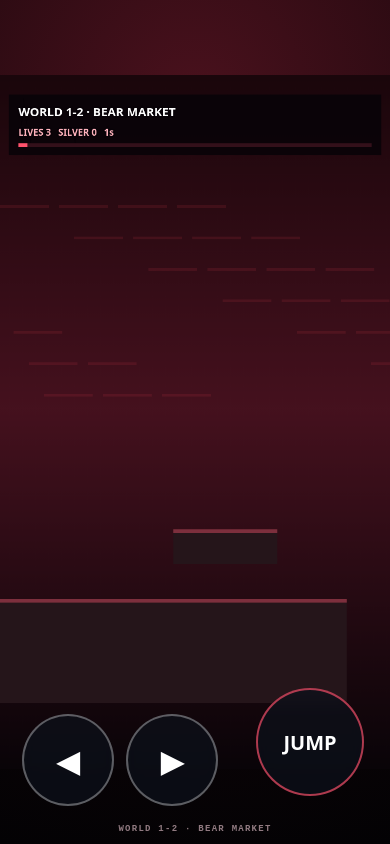
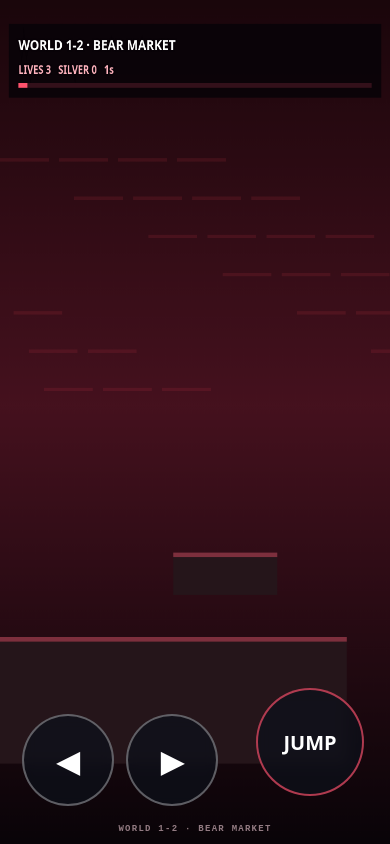
Before and after one commit to jchainsonsol/w3bcmedia-site, a plain HTML site: page games/silver-bull-bros/level2-mobile.html in a window 390 px wide. Drawn offline with Linux system fonts and the light colour scheme; animation ran at ten frames a second.

Commit message:
Fix Bear Market mobile viewport zoom and return to menu

```diff
--- a/games/silver-bull-bros/level2-mobile.html
+++ b/games/silver-bull-bros/level2-mobile.html
@@ -1,8 +1,8 @@
 <!doctype html><html><head><meta charset="utf-8"><meta name="viewport" content="width=device-width,initial-scale=1,maximum-scale=1,user-scalable=no,viewport-fit=cover"><meta name="theme-color" content="#100508"><title>Silver Bull Bros. — Bear Market</title>
 <style>
-html,body{margin:0;width:100%;height:100%;overflow:hidden;background:#050205;color:#fff;font-family:Inter,system-ui,sans-serif;touch-action:none;overscroll-behavior:none}*{box-sizing:border-box}
-#wrap{position:fixed;inset:0;display:grid;place-items:center;background:radial-gradient(circle at 50% 12%,#4a111d,#120509 58%,#030204)}
-canvas{display:block;width:100vw;height:100dvh;max-width:56.25dvh;max-height:177.78vw;object-fit:contain;background:#14070b}
+html,body{margin:0;position:fixed;inset:0;width:100%;height:100%;overflow:hidden;background:#050205;color:#fff;font-family:Inter,system-ui,sans-serif;touch-action:none;overscroll-behavior:none;-webkit-text-size-adjust:100%}*{box-sizing:border-box}
+#wrap{position:fixed;inset:0;width:100%;height:100%;overflow:hidden;background:radial-gradient(circle at 50% 12%,#4a111d,#120509 58%,#030204)}
+canvas{position:absolute;inset:0;display:block;width:100%;height:100%;background:#14070b}
 .controls{position:fixed;inset:0;pointer-events:none}.b{position:absolute;pointer-events:auto;width:92px;height:92px;border-radius:50%;display:grid;place-items:center;background:#0d111bbb;border:2px solid #ffffff55;color:#fff;font:900 29px system-ui;user-select:none;-webkit-user-select:none;backdrop-filter:blur(7px)}.b.on{transform:scale(.94);background:#7b2535dd}
 #l{left:max(22px,env(safe-area-inset-left));bottom:max(38px,env(safe-area-inset-bottom))}#r{left:max(126px,calc(env(safe-area-inset-left) + 104px));bottom:max(38px,env(safe-area-inset-bottom))}#j{right:max(26px,env(safe-area-inset-right));bottom:max(48px,env(safe-area-inset-bottom));width:108px;height:108px;border-color:#ff526caa;font-size:20px}
 .tag{position:absolute;left:50%;bottom:max(10px,env(safe-area-inset-bottom));transform:translateX(-50%);font:800 9px monospace;letter-spacing:.14em;color:#c7a9b1;opacity:.72}
@@ -17,11 +17,11 @@ let P={x:120,y:300,w:54,h:74,vx:0,vy:0,g:0,face:1,lives:3,coins:0,inv:0};
 function hit(a,b){return a.x<b.x+b.w&&a.x+a.w>b.x&&a.y<b.y+b.h&&a.y+a.h>b.y}function solids(){return plats.concat(crumbles.filter(q=>q.t<.7))}
 function move(o,dt){o.x+=o.vx*dt;for(let s of solids())if(hit(o,s)){o.x=o.vx>0?s.x-o.w:s.x+s.w;o.vx=0}o.y+=o.vy*dt;o.g=0;for(let s of solids())if(hit(o,s)){if(o.vy>=0){o.y=s.y-o.h;o.vy=0;o.g=1;if(o===P&&crumbles.includes(s)&&!s.t)s.t=.01}else{o.y=s.y+s.h;o.vy=0}}}
 function hurt(){if(P.inv)return;P.lives--;P.inv=1.2;P.vy=-600;navigator.vibrate?.([35,20,35]);if(P.lives<=0)state='dead'}function reset(){Object.assign(P,{x:checkpoint,y:250,vx:0,vy:0,lives:3,inv:0});state='play'}
-function update(dt){if(state!=='play')return;time+=dt;let i=I(),d=(i.r?1:0)-(i.l?1:0);P.vx+=(d*370-P.vx)*Math.min(1,dt*12);if(!d)P.vx*=Math.pow(.005,dt);if(d)P.face=d;if(i.j&&!jl&&P.g)P.vy=-825;jl=!!i.j;P.vy+=G*dt;move(P,dt);P.inv=Math.max(0,P.inv-dt);for(let q of crumbles)if(q.t>0)q.t+=dt;if(P.x>38*T)checkpoint=38*T;if(P.y>980){hurt();P.x=checkpoint;P.y=180;P.vy=0}for(let q of coins){q.t+=dt*5;if(q.on&&Math.hypot(P.x+27-q.x,P.y+35-q.y)<44){q.on=0;P.coins++}}for(let e of bears){if(e.dead){e.dead-=dt;continue}e.vy+=G*dt;move(e,dt);if(e.g&&Math.abs(e.vx)<30)e.vx=(Math.random()<.5?-1:1)*90;if(hit(P,e)){if(P.vy>120&&P.y+P.h<e.y+35){e.dead=.4;P.vy=-560;P.coins+=3}else hurt()}}for(let k of candles)if(hit(P,k)){if(k.red)hurt();else P.vy=-780}if(P.x>74*T){state='win';localStorage.setItem('sbb_level2','1');localStorage.setItem('sbb_unlocked','3')}}
+function update(dt){if(state!=='play')return;time+=dt;let i=I(),d=(i.r?1:0)-(i.l?1:0);P.vx+=(d*370-P.vx)*Math.min(1,dt*12);if(!d)P.vx*=Math.pow(.005,dt);if(d)P.face=d;if(i.j&&!jl&&P.g)P.vy=-825;jl=!!i.j;P.vy+=G*dt;move(P,dt);P.inv=Math.max(0,P.inv-dt);for(let q of crumbles)if(q.t>0)q.t+=dt;if(P.x>38*T)checkpoint=38*T;if(P.y>980){hurt();P.x=checkpoint;P.y=180;P.vy=0}for(let q of coins){q.t+=dt*5;if(q.on&&Math.hypot(P.x+27-q.x,P.y+35-q.y)<44){q.on=0;P.coins++}}for(let e of bears){if(e.dead){e.dead-=dt;continue}e.vy+=G*dt;move(e,dt);if(e.g&&Math.abs(e.vx)<30)e.vx=(Math.random()<.5?-1:1)*90;if(hit(P,e)){if(P.vy>120&&P.y+P.h<e.y+35){e.dead=.4;P.vy=-560;P.coins+=3}else hurt()}}for(let k of candles)if(hit(P,k)){if(k.red)hurt();else P.vy=-780}if(P.x>74*T&&state==='play'){state='win';localStorage.setItem('sbb_level2','1');localStorage.setItem('sbb_unlocked','2')}}
 function crop(sx,sy,sw,sh,dx,dy,dw,dh,flip=0,a=1){if(!ready)return;x.save();x.globalAlpha=a;if(flip){x.translate(dx+dw,dy);x.scale(-1,1);x.drawImage(atlas,sx,sy,sw,sh,0,0,dw,dh)}else x.drawImage(atlas,sx,sy,sw,sh,dx,dy,dw,dh);x.restore()}
 function txt(t,a,b,z=22,al='left',co='#fff'){x.font='900 '+z+'px system-ui';x.textAlign=al;x.strokeStyle='#080207';x.lineWidth=5;x.strokeText(t,a,b);x.fillStyle=co;x.fillText(t,a,b)}
 function draw(){let cam=Math.max(0,Math.min(LW-W,P.x-W*.38)),g=x.createLinearGradient(0,0,0,H);g.addColorStop(0,'#1a060b');g.addColorStop(.48,'#45111e');g.addColorStop(1,'#090408');x.fillStyle=g;x.fillRect(0,0,W,H);for(let i=0;i<28;i++){x.fillStyle='#ff40551b';x.fillRect((i*137-cam*.08)%850,240+(i%7)*58,90,5)}for(let s of plats){x.fillStyle='#25151a';x.fillRect(s.x-cam,s.y+Y,s.w,s.h);x.fillStyle='#7d2f3d';x.fillRect(s.x-cam,s.y+Y,s.w,7)}for(let q of crumbles)if(q.t<.7){x.globalAlpha=1-q.t;x.fillStyle='#8d3c4b';x.fillRect(q.x-cam,q.y+Y,q.w,q.h);x.globalAlpha=1}for(let q of coins)if(q.on)crop(1160,205,55,64,q.x-cam-28,q.y+Y+Math.sin(q.t)*5-30,56,64);for(let k of candles)crop(k.red?462:568,354,k.red?95:96,174,k.x-cam-28,k.y+Y-54,90,140);for(let e of bears)if(!e.dead)crop(300,355,125,165,e.x-cam-28,e.y+Y-52,112,130,e.vx<0);if(!(P.inv&&Math.floor(P.inv*12)%2))crop(P.g?710:1055,P.g?45:35,P.g?86:90,P.g?132:145,P.x-cam-18,P.y+Y-40,94,122,P.face<0);
 x.fillStyle='#e5e9ef';x.fillRect(74*T-cam,320+Y,7,256);x.fillStyle='#ff425d';x.fillRect(74*T-cam+7,335+Y,145,70);txt('BEAR EXIT',74*T-cam+80,378+Y,20,'center');
 x.fillStyle='#080307dd';x.fillRect(16,36,688,112);txt('WORLD 1-2 · BEAR MARKET',34,76,22);txt('LIVES '+P.lives+'   SILVER '+P.coins+'   '+Math.floor(time)+'s',34,112,17,'left','#ffb3bd');x.fillStyle='#33101a';x.fillRect(34,126,652,7);x.fillStyle='#ff526c';x.fillRect(34,126,652*Math.min(1,P.x/(74*T)),7);
-if(P.x>37*T&&P.x<40*T)txt('CHECKPOINT',W/2,205,22,'center','#ffd66b');if(state!=='play'){x.fillStyle='#080207dd';x.fillRect(0,0,W,H);txt(state==='win'?'BEAR MARKET SURVIVED':'LIQUIDATED',W/2,430,43,'center',state==='win'?'#45f391':'#ff4d67');txt(state==='win'?'WORLD 1-3 UNLOCKED':'TAP TO RELOAD',W/2,490,20,'center');txt('TAP SCREEN',W/2,550,17,'center','#ddd')}}
-c.onclick=()=>{if(state!=='play')reset()};function loop(t){let dt=Math.min(.032,(t-last)/1000||0);last=t;update(dt);draw();requestAnimationFrame(loop)}requestAnimationFrame(loop)})();</script></body></html>
+if(P.x>37*T&&P.x<40*T)txt('CHECKPOINT',W/2,205,22,'center','#ffd66b');if(state!=='play'){x.fillStyle='#080207dd';x.fillRect(0,0,W,H);txt(state==='win'?'BEAR MARKET SURVIVED':'LIQUIDATED',W/2,430,43,'center',state==='win'?'#45f391':'#ff4d67');txt(state==='win'?'ROUND 2 COMPLETE':'TAP TO RELOAD',W/2,490,20,'center');txt(state==='win'?'TAP FOR MAIN MENU':'TAP SCREEN',W/2,550,17,'center','#ddd')}}
+c.onclick=()=>{if(state==='win'){location.replace('../../bull/?v=11')}else if(state==='dead')reset()};function fit(){const vv=window.visualViewport;const h=vv?vv.height:innerHeight;const w=vv?vv.width:innerWidth;document.documentElement.style.width=w+'px';document.documentElement.style.height=h+'px';document.body.style.width=w+'px';document.body.style.height=h+'px';}fit();visualViewport?.addEventListener('resize',fit);addEventListener('orientationchange',()=>setTimeout(fit,120));function loop(t){let dt=Math.min(.032,(t-last)/1000||0);last=t;update(dt);draw();requestAnimationFrame(loop)}requestAnimationFrame(loop)})();</script></body></html>
```
